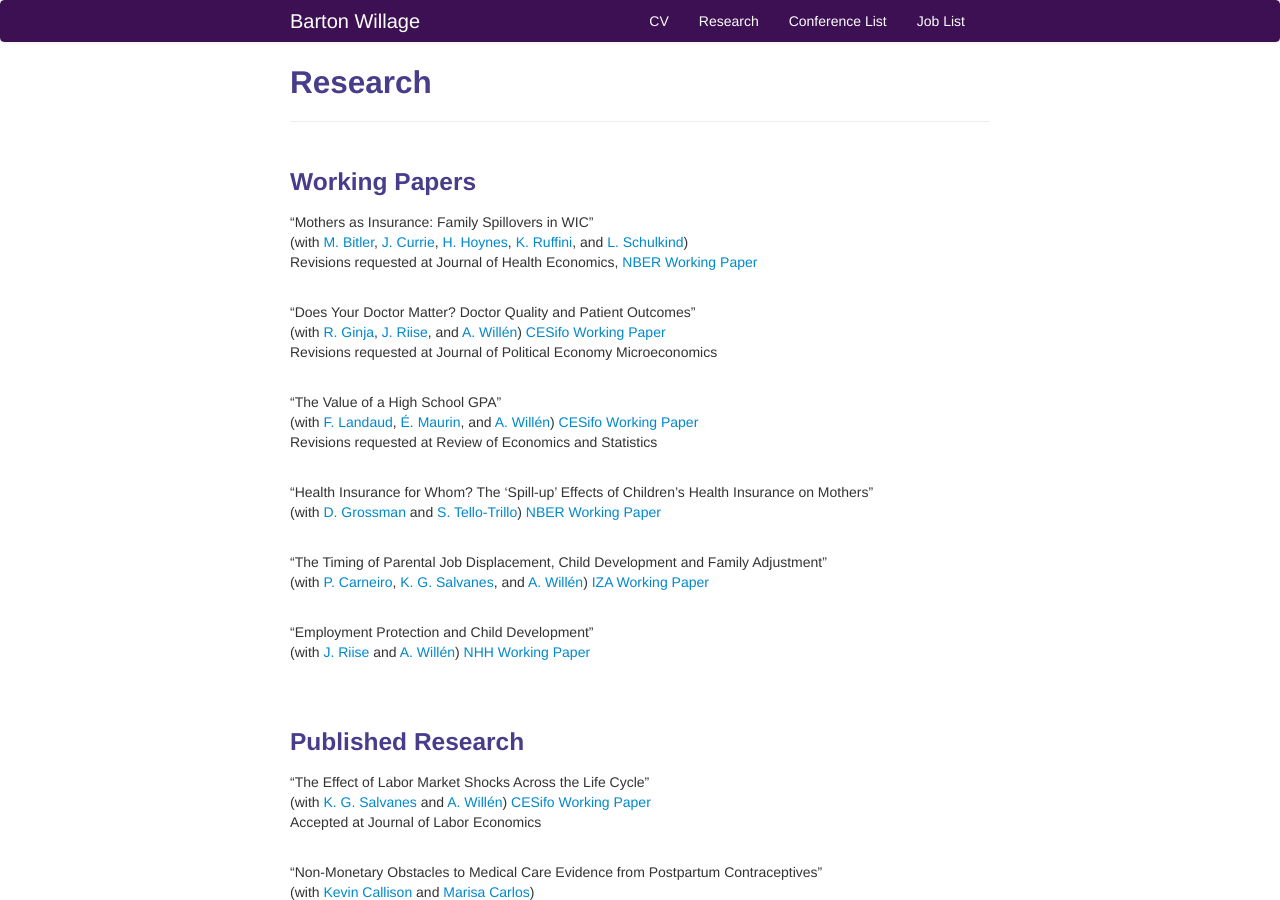
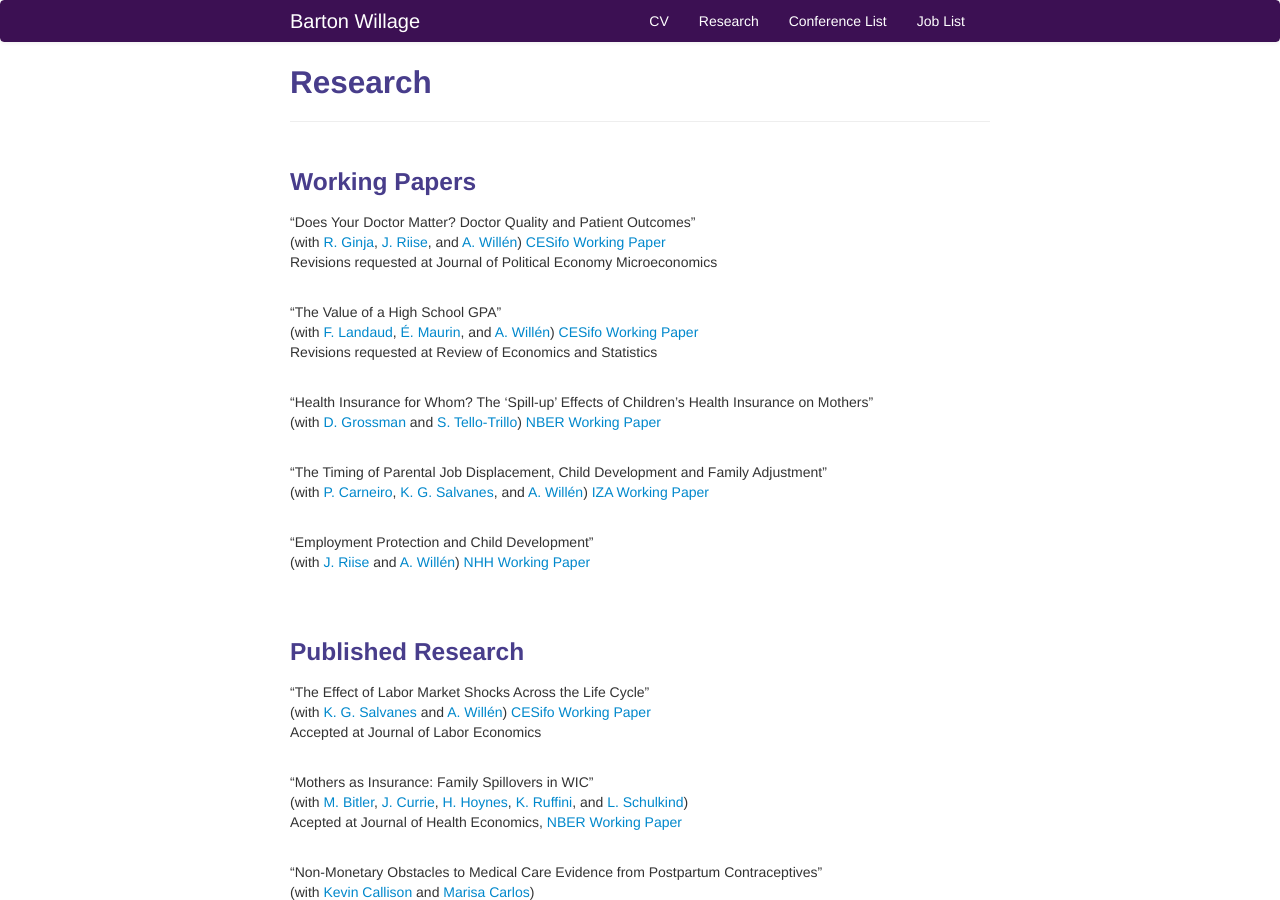
Before and after one commit to bjwillage/bjwillage.github.io, a Jekyll site: the page built from pages/research.md, in a window 1280 px wide and 900 px high. Built offline with Jekyll 4.4.1, drawn with Linux system fonts in a browser that asks for light colours; part of the change alters nothing that is shown.

Commit message:
Update research.md

```diff
--- a/pages/research.md
+++ b/pages/research.md
@@ -6,11 +6,6 @@ description: Barton Willage's research
 
 
 ### Working Papers
-
-"Mothers as Insurance: Family Spillovers in WIC"<br>
-(with [M. Bitler](https://sites.google.com/site/mbitler), [J. Currie](https://scholar.princeton.edu/jcurrie/home), [H. Hoynes](https://gspp.berkeley.edu/directories/faculty/hilary-hoynes), [K. Ruffini](https://sites.google.com/view/kristaruffini/), and [L. Schulkind](http://lisaschulkind.weebly.com/))<br>
-Revisions requested at Journal of Health Economics, [NBER Working Paper](https://www.nber.org/papers/w30112)
-<br><br>
 
 "Does Your Doctor Matter? Doctor Quality and Patient Outcomes"<br>
 (with [R. Ginja](https://sites.google.com/site/rcginja/), [J. Riise](https://sites.google.com/site/riisejulie), and [A. Willén](https://www.alexanderwillen.com/))
@@ -48,6 +43,11 @@ Revisions requested at Review of Economics and Statistics
 (with [K. G. Salvanes](https://sites.google.com/view/kjellsalvanes/home) and [A. Willén](https://www.alexanderwillen.com/))
 [CESifo Working Paper](https://www.cesifo.org/en/publikationen/2021/working-paper/effect-labor-market-shocks-across-life-cycle)<br>
 Accepted at Journal of Labor Economics
+<br><br>
+
+"Mothers as Insurance: Family Spillovers in WIC"<br>
+(with [M. Bitler](https://sites.google.com/site/mbitler), [J. Currie](https://scholar.princeton.edu/jcurrie/home), [H. Hoynes](https://gspp.berkeley.edu/directories/faculty/hilary-hoynes), [K. Ruffini](https://sites.google.com/view/kristaruffini/), and [L. Schulkind](http://lisaschulkind.weebly.com/))<br>
+Acepted at Journal of Health Economics, [NBER Working Paper](https://www.nber.org/papers/w30112)
 <br><br>
 
 "Non-Monetary Obstacles to Medical Care Evidence from Postpartum Contraceptives"<br>
```
